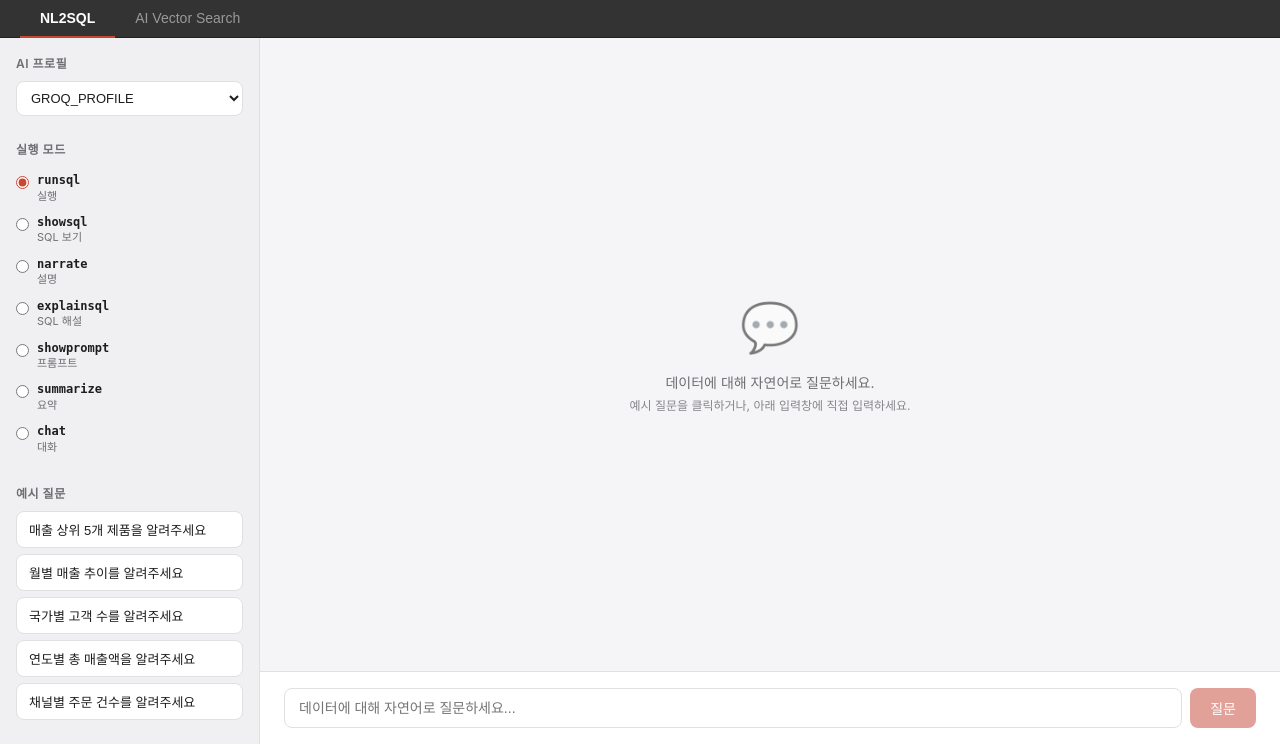
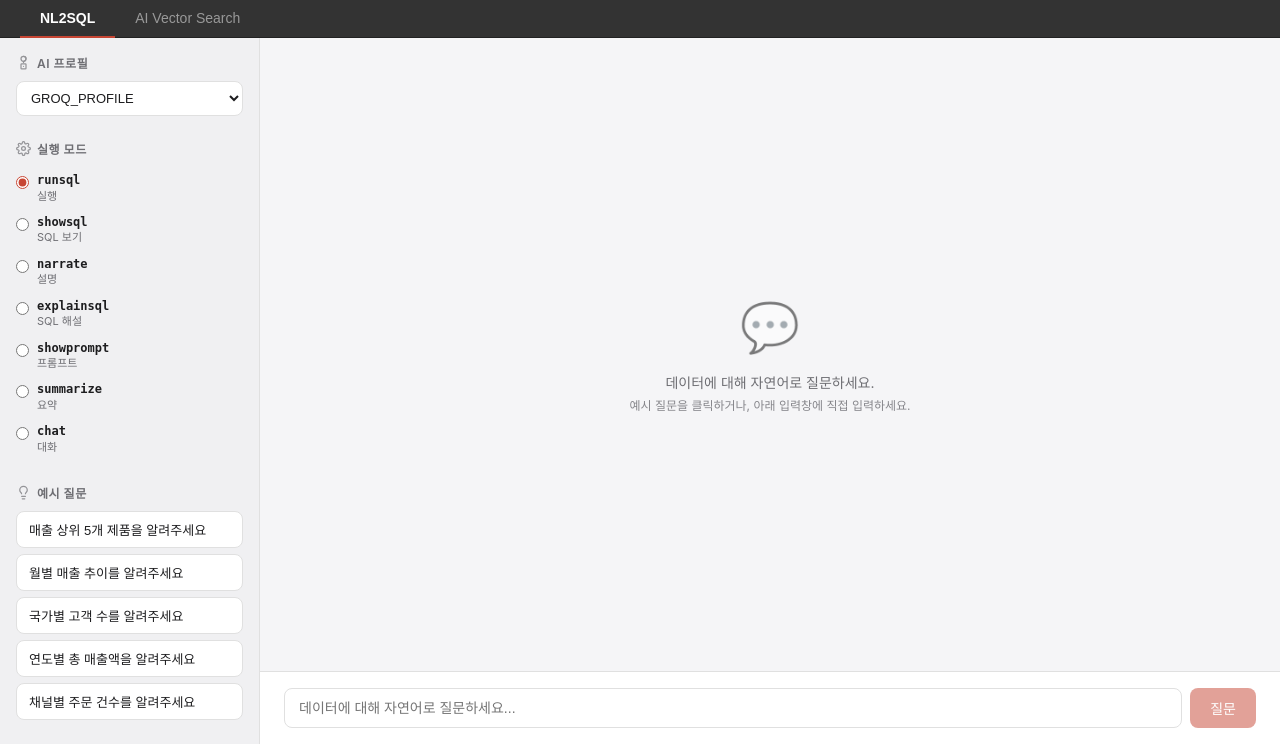
Before and after one commit to elegant-kim/db26ai-demo, a FastAPI app: page / in a window 1280 px wide. Shown: the part 56-800 px from the top of the page. Run offline with FastAPI, Linux system fonts and the light colour scheme; data that the repository does not hold is empty; some libraries are stand-ins or nearby versions.

Commit message:
feat: 사이드바 섹션 제목에 SVG 아이콘 추가
- AI 프로필: 로봇 아이콘
- 실행 모드: 톱니바퀴(설정) 아이콘
- 예시 질문: 전구(아이디어) 아이콘
- 문서 관리: 문서+플러스 아이콘
- 검색 모드: 돋보기(검색) 아이콘

https://claude.ai/code/session_011P9QtVzk5pGj4iDYGAmHtp

```diff
--- a/static/css/style.css
+++ b/static/css/style.css
@@ -144,12 +144,22 @@ html, body {
 }
 
 .sidebar-title {
+    display: flex;
+    align-items: center;
+    gap: 6px;
     font-size: 12px;
     font-weight: 600;
     text-transform: uppercase;
     color: var(--text-secondary);
     margin-bottom: 10px;
     letter-spacing: 0.5px;
+}
+
+.sidebar-icon {
+    width: 15px;
+    height: 15px;
+    flex-shrink: 0;
+    opacity: 0.7;
 }
 
 .select-input {
--- a/templates/index.html
+++ b/templates/index.html
@@ -6,7 +6,7 @@
     <title>Oracle AI Database 26ai 데모</title>
     <script src="https://unpkg.com/vue@3.4.38/dist/vue.global.prod.js"></script>
     <script src="https://cdn.jsdelivr.net/npm/chart.js@4.4.4"></script>
-    <link rel="stylesheet" href="/static/css/style.css?v=2">
+    <link rel="stylesheet" href="/static/css/style.css?v=3">
 </head>
 <body>
     <div id="app">
@@ -43,7 +43,15 @@
             <aside class="sidebar">
                 <!-- AI 프로필 -->
                 <div class="sidebar-section">
-                    <h3 class="sidebar-title">AI 프로필</h3>
+                    <h3 class="sidebar-title">
+                        <svg class="sidebar-icon" viewBox="0 0 24 24" fill="none" stroke="currentColor" stroke-width="2" stroke-linecap="round" stroke-linejoin="round">
+                            <path d="M12 2a4 4 0 0 1 4 4c0 1.95-1.4 3.58-3.25 3.93L12 10v2"></path>
+                            <circle cx="12" cy="6" r="4"></circle>
+                            <rect x="8" y="14" width="8" height="8" rx="1"></rect>
+                            <line x1="12" y1="18" x2="12" y2="18.01"></line>
+                        </svg>
+                        AI 프로필
+                    </h3>
                     <select v-model="selectedProfile" class="select-input">
                         <option v-for="p in profiles" :key="p.profile_name" :value="p.profile_name">
                             [[ p.profile_name ]]
@@ -53,7 +61,13 @@
 
                 <!-- 실행 모드 -->
                 <div class="sidebar-section">
-                    <h3 class="sidebar-title">실행 모드</h3>
+                    <h3 class="sidebar-title">
+                        <svg class="sidebar-icon" viewBox="0 0 24 24" fill="none" stroke="currentColor" stroke-width="2" stroke-linecap="round" stroke-linejoin="round">
+                            <circle cx="12" cy="12" r="3"></circle>
+                            <path d="M19.4 15a1.65 1.65 0 0 0 .33 1.82l.06.06a2 2 0 1 1-2.83 2.83l-.06-.06a1.65 1.65 0 0 0-1.82-.33 1.65 1.65 0 0 0-1 1.51V21a2 2 0 0 1-4 0v-.09A1.65 1.65 0 0 0 9 19.4a1.65 1.65 0 0 0-1.82.33l-.06.06a2 2 0 1 1-2.83-2.83l.06-.06A1.65 1.65 0 0 0 4.68 15a1.65 1.65 0 0 0-1.51-1H3a2 2 0 0 1 0-4h.09A1.65 1.65 0 0 0 4.6 9a1.65 1.65 0 0 0-.33-1.82l-.06-.06a2 2 0 1 1 2.83-2.83l.06.06A1.65 1.65 0 0 0 9 4.68a1.65 1.65 0 0 0 1-1.51V3a2 2 0 0 1 4 0v.09a1.65 1.65 0 0 0 1 1.51 1.65 1.65 0 0 0 1.82-.33l.06-.06a2 2 0 1 1 2.83 2.83l-.06.06A1.65 1.65 0 0 0 19.4 9a1.65 1.65 0 0 0 1.51 1H21a2 2 0 0 1 0 4h-.09a1.65 1.65 0 0 0-1.51 1z"></path>
+                        </svg>
+                        실행 모드
+                    </h3>
                     <label v-for="mode in actionModes" :key="mode.value" class="radio-label">
                         <input type="radio" :value="mode.value" v-model="selectedAction" name="action">
                         <span class="radio-text">
@@ -65,7 +79,14 @@
 
                 <!-- 예시 질문 -->
                 <div class="sidebar-section">
-                    <h3 class="sidebar-title">예시 질문</h3>
+                    <h3 class="sidebar-title">
+                        <svg class="sidebar-icon" viewBox="0 0 24 24" fill="none" stroke="currentColor" stroke-width="2" stroke-linecap="round" stroke-linejoin="round">
+                            <line x1="9" y1="18" x2="15" y2="18"></line>
+                            <line x1="10" y1="22" x2="14" y2="22"></line>
+                            <path d="M15.09 14c.18-.98.65-1.74 1.41-2.5A4.65 4.65 0 0 0 18 8 6 6 0 0 0 6 8c0 1 .23 2.23 1.5 3.5A4.61 4.61 0 0 1 8.91 14"></path>
+                        </svg>
+                        예시 질문
+                    </h3>
                     <button
                         v-for="q in exampleQuestions"
                         :key="q"
@@ -220,7 +241,15 @@
             <aside class="sidebar">
                 <!-- 문서 관리 -->
                 <div class="sidebar-section">
-                    <h3 class="sidebar-title">문서 관리</h3>
+                    <h3 class="sidebar-title">
+                        <svg class="sidebar-icon" viewBox="0 0 24 24" fill="none" stroke="currentColor" stroke-width="2" stroke-linecap="round" stroke-linejoin="round">
+                            <path d="M14 2H6a2 2 0 0 0-2 2v16a2 2 0 0 0 2 2h12a2 2 0 0 0 2-2V8z"></path>
+                            <polyline points="14 2 14 8 20 8"></polyline>
+                            <line x1="12" y1="18" x2="12" y2="12"></line>
+                            <line x1="9" y1="15" x2="15" y2="15"></line>
+                        </svg>
+                        문서 관리
+                    </h3>
                     <div class="upload-area"
                          @click="$refs.fileInput.click()"
                          @dragover.prevent="dragOver = true"
@@ -266,7 +295,13 @@
 
                 <!-- 검색 모드 -->
                 <div class="sidebar-section">
-                    <h3 class="sidebar-title">검색 모드</h3>
+                    <h3 class="sidebar-title">
+                        <svg class="sidebar-icon" viewBox="0 0 24 24" fill="none" stroke="currentColor" stroke-width="2" stroke-linecap="round" stroke-linejoin="round">
+                            <circle cx="11" cy="11" r="8"></circle>
+                            <line x1="21" y1="21" x2="16.65" y2="16.65"></line>
+                        </svg>
+                        검색 모드
+                    </h3>
                     <label class="radio-label">
                         <input type="radio" value="vector" v-model="vectorSearchMode" name="vectorMode">
                         <span class="radio-text">
@@ -292,7 +327,14 @@
 
                 <!-- 예시 질문 -->
                 <div class="sidebar-section">
-                    <h3 class="sidebar-title">예시 질문</h3>
+                    <h3 class="sidebar-title">
+                        <svg class="sidebar-icon" viewBox="0 0 24 24" fill="none" stroke="currentColor" stroke-width="2" stroke-linecap="round" stroke-linejoin="round">
+                            <line x1="9" y1="18" x2="15" y2="18"></line>
+                            <line x1="10" y1="22" x2="14" y2="22"></line>
+                            <path d="M15.09 14c.18-.98.65-1.74 1.41-2.5A4.65 4.65 0 0 0 18 8 6 6 0 0 0 6 8c0 1 .23 2.23 1.5 3.5A4.61 4.61 0 0 1 8.91 14"></path>
+                        </svg>
+                        예시 질문
+                    </h3>
                     <button
                         v-for="q in vectorExampleQuestions"
                         :key="q"
```
